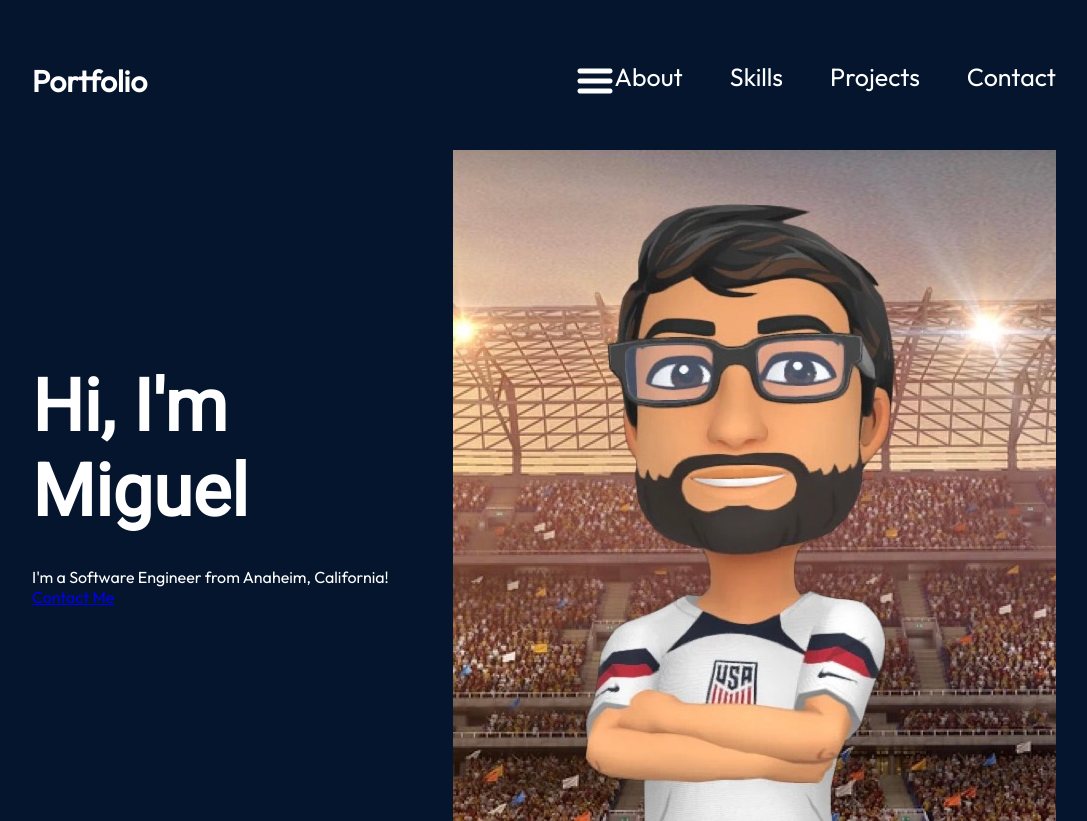
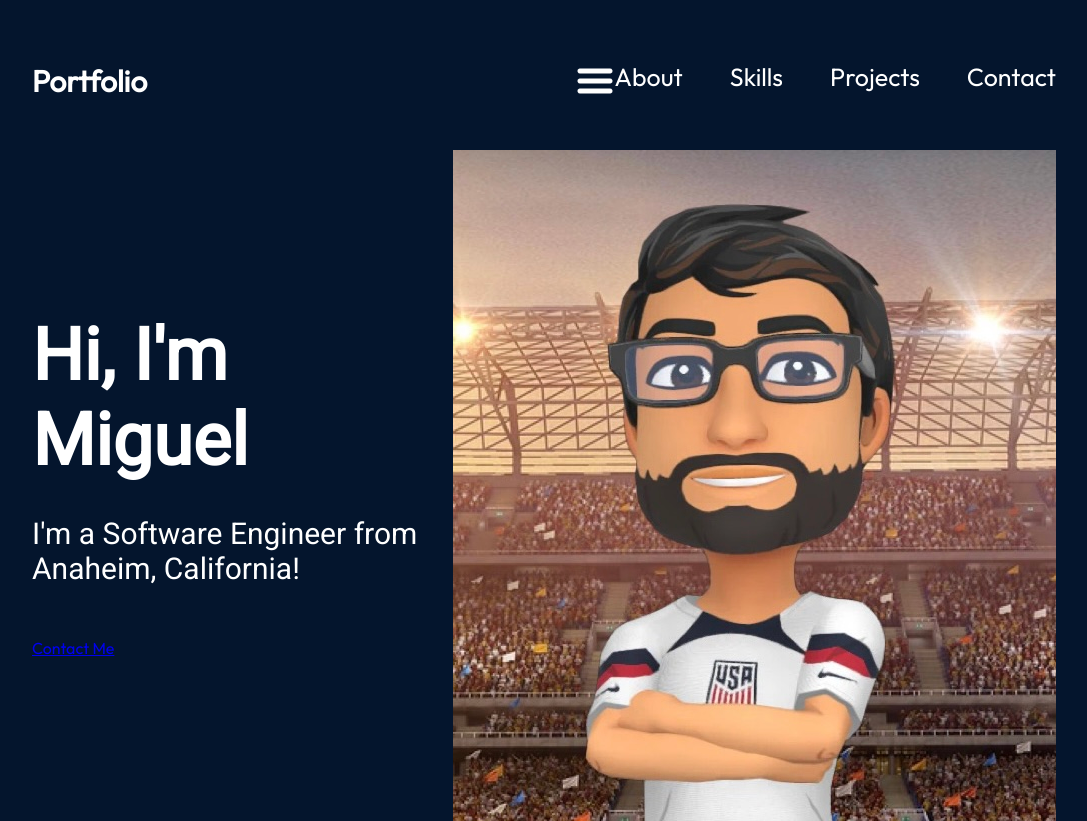
Before and after one commit to tatsuyax25/react-portfolio, a React (Vite) app: page / in a window 1280 px wide. Shown: the whole page, without its empty margins (96-1183 px from the left). Built offline with nearby package versions, Linux system fonts and the light colour scheme.

Commit message:
Style description

```diff
--- a/src/componets/Hero/Hero.module.css
+++ b/src/componets/Hero/Hero.module.css
@@ -29,3 +29,9 @@
   -webkit-text-fill-color: transparent;
   -webkit-background-clip: text;
 }
+
+.description {
+  font-size: 30px;
+  font-family: var(--font-roboto);
+  margin-bottom: 52px;
+}
```
